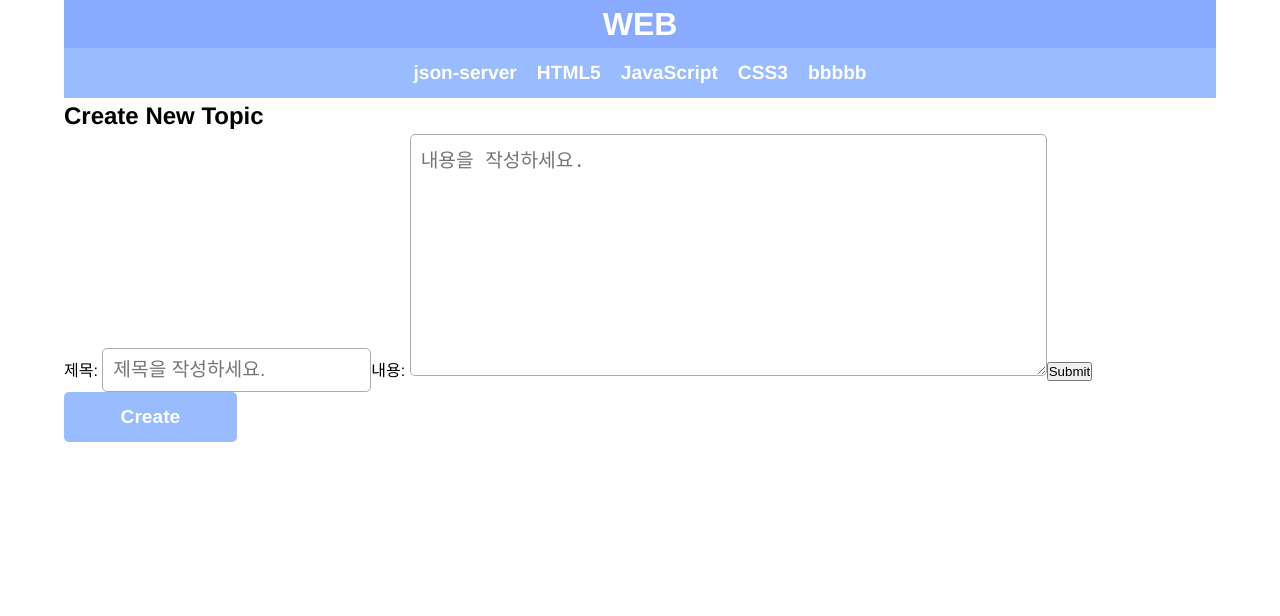
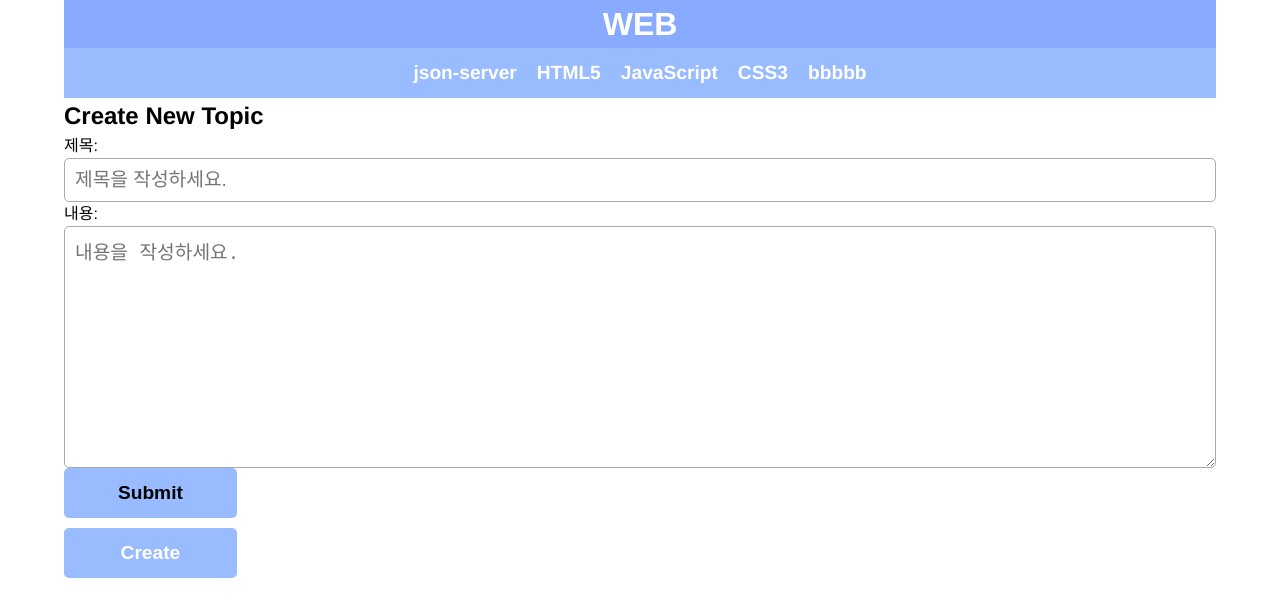
Before and after one commit to hyoungqu23/TIL_elice, a React (Create React App) app in the folder React/w12/react-example/: page / in a window 1280 px wide. Both pictures are taken after a click on the button "Create". Shown: the top 616 px of the page. Built offline with nearby package versions, Linux system fonts and the light colour scheme; data requests are answered from the project's data file.

Commit message:
[0620] Update Component 추가 및 handleUpdate 분리

```diff
--- a/React/w12/react-example/src/App.js
+++ b/React/w12/react-example/src/App.js
@@ -66,7 +66,7 @@ const Create = ({ onCreate }) => {
   };
 
   return (
-    <form onSubmit={handleSubmitButton}>
+    <StyledForm onSubmit={handleSubmitButton}>
       <h2>Create New Topic</h2>
       <label htmlFor="title">제목: </label>
       <input name="title" type="text" placeholder="제목을 작성하세요." />
@@ -77,8 +77,8 @@ const Create = ({ onCreate }) => {
         cols="50"
         placeholder="내용을 작성하세요."
       ></textarea>
-      <button type="submit">Submit</button>
-    </form>
+      <PrimaryButton type="submit">Submit</PrimaryButton>
+    </StyledForm>
   );
 };
 
@@ -109,8 +109,7 @@ const Control = () => {
   );
 };
 
-const Update = () => {
-  const navigate = useNavigate();
+const Update = ({ onUpdate }) => {
   const { id } = useParams(); // 주소에서 id 값을 추출한다.
   const [title, setTitle] = useState(null);
   const [body, setBody] = useState(null);
@@ -133,21 +132,7 @@ const Update = () => {
     const title = event.target.title.value;
     const body = event.target.body.value;
 
-    // 추가할 데이터 전송
-    const response = await fetch('http://localhost:3333/topics', {
-      method: 'POST',
-      headers: {
-        'Content-Type': 'application/json',
-      },
-      body: JSON.stringify({
-        title,
-        body,
-      }),
-    });
-
-    const result = await response.json(); // 추가한 글 정보를 받아온다.
-
-    navigate(`/read/${result.id}`); // 상세 보기로 이동
+    onUpdate(id, title, body);
   };
 
   const handleChangeTitleInput = (event) => {
@@ -159,7 +144,7 @@ const Update = () => {
   };
 
   return (
-    <form onSubmit={handleSubmitButton}>
+    <StyledForm onSubmit={handleSubmitButton}>
       <h2>Update Topic</h2>
       <label htmlFor="title">제목: </label>
       <input
@@ -167,17 +152,19 @@ const Update = () => {
         type="text"
         placeholder="제목을 작성하세요."
         onChange={handleChangeTitleInput}
+        value={title}
       />
       <label htmlFor="body">내용: </label>
       <textarea
         name="body"
-        rows="10"
+        rows="5"
         cols="20"
         placeholder="내용을 작성하세요."
         onChange={handleChangeBodyInput}
+        value={body}
       ></textarea>
-      <button type="submit">Submit</button>
-    </form>
+      <PrimaryButton type="submit">Submit</PrimaryButton>
+    </StyledForm>
   );
 };
 
@@ -216,6 +203,26 @@ function App() {
     refreshTopics();
   };
 
+  const handleUpdate = async (id, title, body) => {
+    // 추가할 데이터 전송
+    const response = await fetch('http://localhost:3333/topics/' + id, {
+      method: 'PUT',
+      headers: {
+        'Content-Type': 'application/json',
+      },
+      body: JSON.stringify({
+        title,
+        body,
+      }),
+    });
+
+    const result = await response.json(); // 추가한 글 정보를 받아온다.
+
+    navigate(`/read/${result.id}`); // 상세 보기로 이동
+
+    refreshTopics();
+  };
+
   return (
     <StyledApp>
       <GlobalStyle />
@@ -233,7 +240,10 @@ function App() {
         />
         <Route path="/read/:id" element={<Read />} />
         <Route path="/create" element={<Create onCreate={handleCreate} />} />
-        <Route path="/update/:id" element={<Update />} />
+        <Route
+          path="/update/:id"
+          element={<Update onUpdate={handleUpdate} />}
+        />
       </Routes>
       <Routes>
         {['/', '/read/:id', '/create'].map((path) => {
@@ -299,6 +309,11 @@ const StyledArticle = styled.article`
   height: 30%;
 `;
 
+const StyledForm = styled.form`
+  display: flex;
+  flex-direction: column;
+`;
+
 const PrimaryButton = styled.button`
   width: 15%;
   height: 50px;
```
